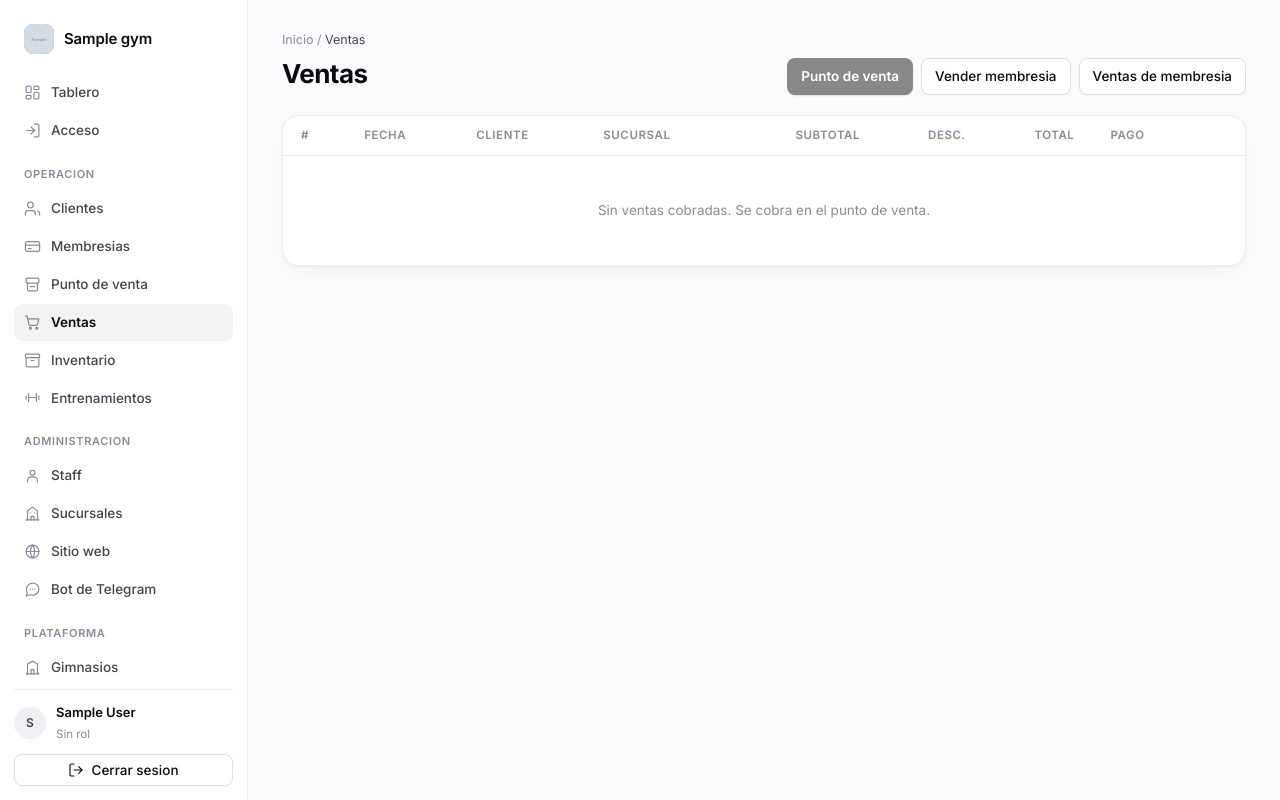
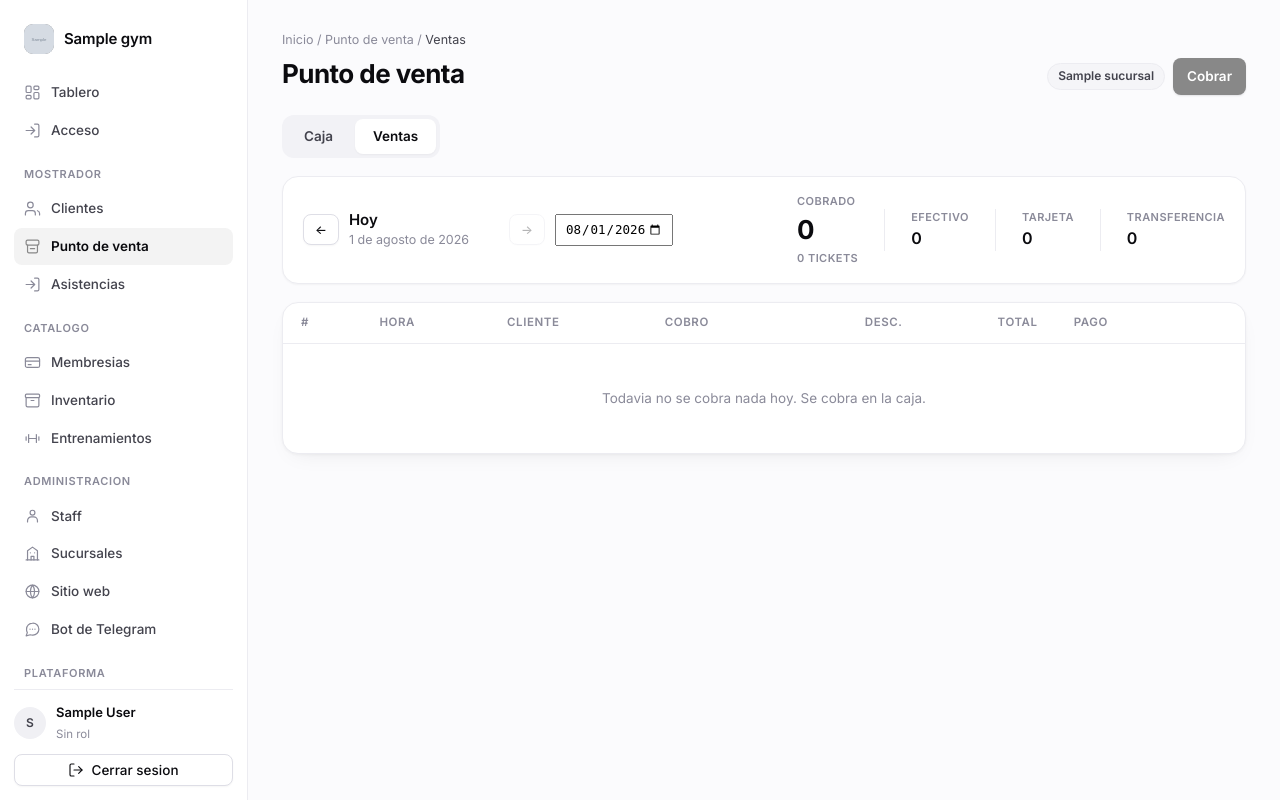
Before and after one commit to Sebas246-droid/django_gym, a Django app: page /ventas/ in a window 1280 px wide. Run offline with Django 5.2, Linux system fonts and the light colour scheme; a user stored in the database is signed in; tables that the repository leaves empty hold one stand-in row (values such as "Sample post"); grey boxes marked "Sample" are stand-in pictures.

Commit message:
Ventas se vuelve una pestana del punto de venta
Cobrar y revisar lo cobrado eran dos entradas del menu para el mismo modulo, y
la segunda solo servia para mirar una tabla. Ahora Punto de venta tiene dos
pestanas, Caja y Ventas, y el menu pierde un renglon.

La pestana de ventas abre en hoy con el corte arriba: cuanto se cobro, cuantos
tickets y el reparto por metodo de pago, que es contra lo que se cuenta el
efectivo del cajon al cerrar turno. Se puede retroceder de dia; adelantarse a
manana no, que ahi no hay nada cobrado. Y el historial deja de hablar de
membresias: esas se venden y se consultan en su propia pantalla.

Los grupos del menu ahora separan lo de todos los dias de lo que se toca de vez
en cuando. Mostrador lleva clientes, caja y asistencias, que estaban escondidas
sin entrada propia. Catalogo lleva membresias, inventario y entrenamientos, y
Membresias pasa a abrir en el catalogo, que es lo que se configura desde ahi.

Se agrega una prueba que abre las veintitantas pantallas del menu, con datos y
sin ellos. Un enlace a una url borrada no lo cachan ni las pruebas de cada
modulo ni manage.py check: revienta al renderizar, como ya paso con el tablero.

De paso, los importes llevan separador de miles. Cinco cifras seguidas en el
corte no se leen.

Co-Authored-By: Claude Opus 5 <noreply@anthropic.com>

```diff
--- a/config/settings.py
+++ b/config/settings.py
@@ -56,6 +56,8 @@ INSTALLED_APPS = [
     'django.contrib.sessions',
     'django.contrib.messages',
     'django.contrib.staticfiles',
+    # Solo por intcomma: un total de cinco cifras sin separador no se lee.
+    'django.contrib.humanize',
 
     'core',
     'accounts',
--- a/core/context_processors.py
+++ b/core/context_processors.py
@@ -13,13 +13,9 @@ MENU_POR_VISTA = {
     'core:gym_create': 'saas',
     'core:gym_update': 'saas',
     'clientes:checkin': 'checkin',
+    'clientes:asistencia_list': 'asistencias',
     'clientes:asistencia_registrar': 'checkin',
     'clientes:asistencia_entrenamiento': 'checkin',
-    'ventas:pos': 'pos',
-    'ventas:pos_agregar': 'pos',
-    'ventas:pos_linea': 'pos',
-    'ventas:pos_cobrar': 'pos',
-    'ventas:pos_cancelar': 'pos',
 }
 
 MENU_POR_APP = {
@@ -27,7 +23,8 @@ MENU_POR_APP = {
     'clientes': 'clientes',
     'entrenamiento': 'entrenamientos',
     'inventario': 'inventario',
-    'ventas': 'ventas',
+    # El historial vive dentro del punto de venta, en una pestana.
+    'ventas': 'pos',
     'accounts': 'staff',
     'core': 'sucursales',
 }
--- a/static/css/gympilot.css
+++ b/static/css/gympilot.css
@@ -1030,6 +1030,81 @@ table.o-lista .inactiva td { opacity: .5; }
 
 /* --- Punto de venta ------------------------------------------------------ */
 
+/* Cobrar y revisar lo cobrado: dos caras del mismo modulo */
+.pestanas {
+  display: flex;
+  gap: 4px;
+  margin-bottom: 18px;
+  padding: 4px;
+  background: #F2F2F6;
+  border-radius: var(--r);
+  width: fit-content;
+}
+.pestanas a {
+  padding: 7px 18px;
+  border-radius: var(--r-sm);
+  font-size: 13.5px;
+  font-weight: 550;
+  color: var(--tinta-2);
+  text-decoration: none;
+  transition: background .14s, color .14s;
+}
+.pestanas a:hover { color: var(--tinta); }
+.pestanas a.activa {
+  background: var(--panel);
+  color: var(--tinta);
+  box-shadow: var(--sombra-sm);
+}
+
+/* Corte del dia: lo primero que se mira al cerrar turno */
+.corte {
+  display: flex;
+  flex-wrap: wrap;
+  align-items: center;
+  justify-content: space-between;
+  gap: 18px;
+  background: var(--panel);
+  border: 1px solid var(--borde);
+  border-radius: var(--r-lg);
+  box-shadow: var(--sombra-sm);
+  padding: 16px 20px;
+  margin-bottom: 18px;
+}
+.corte-dia { display: flex; align-items: center; gap: 10px; }
+.corte-fecha { display: flex; flex-direction: column; min-width: 150px; }
+.corte-fecha strong { font-size: 15px; font-weight: 600; line-height: 1.3; }
+.corte-fecha span { font-size: 12.5px; color: var(--tinta-3); }
+.corte-salto input[type=date] {
+  margin: 0;
+  height: 32px;
+  padding: 0 8px;
+  font-size: 12.5px;
+  max-width: 150px;
+}
+.btn.inerte { opacity: .3; pointer-events: none; }
+
+.corte-cifras { display: flex; align-items: center; gap: 26px; flex-wrap: wrap; }
+.corte-cifras .etiqueta {
+  font-size: 11px;
+  font-weight: 600;
+  letter-spacing: .04em;
+  text-transform: uppercase;
+  color: var(--tinta-3);
+}
+.corte-total { display: flex; flex-direction: column; }
+.corte-total strong { font-size: 26px; font-weight: 640; letter-spacing: -.02em; }
+.corte-metodo {
+  display: flex;
+  flex-direction: column;
+  padding-left: 26px;
+  border-left: 1px solid var(--borde);
+}
+.corte-metodo strong { font-size: 16px; font-weight: 560; }
+@media (max-width: 720px) {
+  .corte-metodo { padding-left: 0; border-left: 0; }
+  .corte-cifras { gap: 18px; }
+}
+
 .pos {
   display: grid;
   grid-template-columns: 1fr 372px;
--- a/templates/base.html
+++ b/templates/base.html
@@ -46,23 +46,29 @@
           {% include 'core/_icono.html' with nombre='acceso' %} Acceso
         </a>
 
-        <div class="nav-grupo">Operacion</div>
+        {% comment %}
+        Los grupos separan lo de todos los dias de lo que se toca de vez en
+        cuando. Recepcion vive en Mostrador y casi nunca baja de ahi.
+        {% endcomment %}
+        <div class="nav-grupo">Mostrador</div>
         <a href="{% url 'clientes:cliente_list' %}" class="{% if menu == 'clientes' %}activo{% endif %}">
           {% include 'core/_icono.html' with nombre='clientes' %} Clientes
         </a>
         {% comment %}
-        Lleva a las ventas, no al catalogo: vender es lo de todos los dias y el
-        catalogo se configura una vez. Se llega a el desde ahi.
+        El historial de ventas no es un modulo aparte: es la otra pestana de la
+        caja. Quien lo busca viene de cobrar.
         {% endcomment %}
-        <a href="{% url 'clientes:clientemembresia_list' %}"
-           class="{% if menu == 'membresias' %}activo{% endif %}">
-          {% include 'core/_icono.html' with nombre='membresias' %} Membresias
-        </a>
         <a href="{% url 'ventas:pos' %}" class="{% if menu == 'pos' %}activo{% endif %}">
           {% include 'core/_icono.html' with nombre='pos' %} Punto de venta
         </a>
-        <a href="{% url 'ventas:venta_list' %}" class="{% if menu == 'ventas' %}activo{% endif %}">
-          {% include 'core/_icono.html' with nombre='ventas' %} Ventas
+        <a href="{% url 'clientes:asistencia_list' %}" class="{% if menu == 'asistencias' %}activo{% endif %}">
+          {% include 'core/_icono.html' with nombre='acceso' %} Asistencias
+        </a>
+
+        <div class="nav-grupo">Catalogo</div>
+        <a href="{% url 'clientes:membresia_list' %}"
+           class="{% if menu == 'membresias' %}activo{% endif %}">
+          {% include 'core/_icono.html' with nombre='membresias' %} Membresias
         </a>
         <a href="{% url 'inventario:producto_list' %}" class="{% if menu == 'inventario' %}activo{% endif %}">
           {% include 'core/_icono.html' with nombre='inventario' %} Inventario
--- /dev/null
+++ b/templates/ventas/_pestanas.html
@@ -0,0 +1,12 @@
+{% comment %}
+Cobrar y revisar lo cobrado son el mismo modulo visto de dos maneras, no dos
+entradas del menu.
+{% endcomment %}
+<nav class="pestanas">
+  <a href="{% url 'ventas:pos' %}" class="{% if pestana == 'caja' %}activa{% endif %}">
+    Caja
+  </a>
+  <a href="{% url 'ventas:venta_list' %}" class="{% if pestana == 'ventas' %}activa{% endif %}">
+    Ventas
+  </a>
+</nav>
--- a/templates/ventas/pos.html
+++ b/templates/ventas/pos.html
@@ -9,11 +9,9 @@
   <span class="pill pill-gris">{{ sucursal }}</span>
 {% endblock %}
 
-{% block acciones %}
-  <a href="{% url 'ventas:venta_list' %}" class="btn">Historial</a>
-{% endblock %}
+{% block content %}
+{% include 'ventas/_pestanas.html' with pestana='caja' %}
 
-{% block content %}
 <div class="pos">
 
   <section class="pos-catalogo">
--- a/templates/ventas/venta_list.html
+++ b/templates/ventas/venta_list.html
@@ -1,26 +1,68 @@
 {% extends 'base.html' %}
+{% load humanize %}
 
 {% block title %}Ventas - GymPilot{% endblock %}
-{% block migas %}/ <span>Ventas</span>{% endblock %}
-{% block encabezado %}Ventas{% endblock %}
+{% block migas %}
+  / <a href="{% url 'ventas:pos' %}">Punto de venta</a> / <span>Ventas</span>
+{% endblock %}
+{% block encabezado %}Punto de venta{% endblock %}
 
-{% comment %}
-Aqui no se cobra: esto es el historial de lo ya cobrado. Quien viene a vender
-va al punto de venta, y quien viene a vender una membresia a su pantalla.
-{% endcomment %}
+{% block acciones_derecha %}
+  <span class="pill pill-gris">{{ sucursal_actual }}</span>
+{% endblock %}
+
 {% block acciones %}
-  <a href="{% url 'ventas:pos' %}" class="btn btn-primario">Punto de venta</a>
-  <a href="{% url 'clientes:clientemembresia_create' %}" class="btn">Vender membresia</a>
-  <a href="{% url 'clientes:clientemembresia_list' %}" class="btn">Ventas de membresia</a>
+  <a href="{% url 'ventas:pos' %}" class="btn btn-primario">Cobrar</a>
 {% endblock %}
 
 {% block content %}
+{% include 'ventas/_pestanas.html' with pestana='ventas' %}
+
+{% comment %}
+Quien abre esto casi siempre cierra turno: primero el corte, luego los tickets.
+{% endcomment %}
+<section class="corte">
+  <div class="corte-dia">
+    <a href="?dia={{ dia_anterior|date:'Y-m-d' }}" class="btn btn-mini"
+       title="Dia anterior">&larr;</a>
+    <div class="corte-fecha">
+      <strong>{% if es_hoy %}Hoy{% else %}{{ dia|date:'l'|capfirst }}{% endif %}</strong>
+      <span>{{ dia|date:'j \d\e F \d\e Y' }}</span>
+    </div>
+    {% if dia_siguiente %}
+      <a href="?dia={{ dia_siguiente|date:'Y-m-d' }}" class="btn btn-mini"
+         title="Dia siguiente">&rarr;</a>
+    {% else %}
+      {% comment %}Manana no hay nada cobrado, pero el hueco mantiene la fila derecha.{% endcomment %}
+      <span class="btn btn-mini inerte" aria-hidden="true">&rarr;</span>
+    {% endif %}
+    <form method="get" class="corte-salto">
+      <input type="date" name="dia" value="{{ dia|date:'Y-m-d' }}"
+             max="{{ hoy|date:'Y-m-d' }}" onchange="this.form.submit()">
+    </form>
+  </div>
+
+  <div class="corte-cifras">
+    <div class="corte-total">
+      <span class="etiqueta">Cobrado</span>
+      <strong>{{ total_dia|floatformat:0|intcomma }}</strong>
+      <span class="etiqueta">{{ tickets }} ticket{{ tickets|pluralize }}</span>
+    </div>
+    {% for etiqueta, importe in metodos %}
+      <div class="corte-metodo">
+        <span class="etiqueta">{{ etiqueta }}</span>
+        <strong>{{ importe|floatformat:0|intcomma }}</strong>
+      </div>
+    {% endfor %}
+  </div>
+</section>
+
 <div class="o-tabla-caja">
   <table class="o-lista">
     <thead>
       <tr>
-        <th>#</th><th>Fecha</th><th>Cliente</th><th>Sucursal</th>
-        <th class="num">Subtotal</th><th class="num">Desc.</th><th class="num">Total</th>
+        <th>#</th><th>Hora</th><th>Cliente</th><th>Cobro</th>
+        <th class="num">Desc.</th><th class="num">Total</th>
         <th>Pago</th><th class="acciones"></th>
       </tr>
     </thead>
@@ -28,10 +70,9 @@ va al punto de venta, y quien viene a vender una membresia a su pantalla.
       {% for v in ventas %}
         <tr>
           <td><a href="{% url 'ventas:venta_detail' v.pk %}" class="enlace-detalle">{{ v.pk }}</a></td>
-          <td class="texto-tenue">{{ v.fecha|date:'d/m/Y H:i' }}</td>
+          <td class="texto-tenue hora">{{ v.fecha|date:'H:i' }}</td>
           <td>{{ v.cliente|default:'Mostrador' }}</td>
-          <td class="texto-tenue">{{ v.sucursal }}</td>
-          <td class="num">{{ v.subtotal }}</td>
+          <td class="texto-tenue">{{ v.usuario|default:'-' }}</td>
           <td class="num">{{ v.descuento }}</td>
           <td class="num"><strong>{{ v.total }}</strong></td>
           <td class="texto-tenue">{{ v.get_metodo_pago_display }}</td>
@@ -40,24 +81,16 @@ va al punto de venta, y quien viene a vender una membresia a su pantalla.
           </td>
         </tr>
       {% empty %}
-        <tr><td colspan="9" class="vacio">
-          Sin ventas cobradas. Se cobra en el
-          <a href="{% url 'ventas:pos' %}">punto de venta</a>.
+        <tr><td colspan="8" class="vacio">
+          {% if es_hoy %}
+            Todavia no se cobra nada hoy. Se cobra en la
+            <a href="{% url 'ventas:pos' %}">caja</a>.
+          {% else %}
+            Ese dia no se cobro nada.
+          {% endif %}
         </td></tr>
       {% endfor %}
     </tbody>
   </table>
 </div>
-
-{% if is_paginated %}
-  <div class="o-paginacion">
-    {% if page_obj.has_previous %}
-      <a href="?page={{ page_obj.previous_page_number }}" class="btn">Anterior</a>
-    {% endif %}
-    <span>Pagina {{ page_obj.number }} de {{ paginator.num_pages }}</span>
-    {% if page_obj.has_next %}
-      <a href="?page={{ page_obj.next_page_number }}" class="btn">Siguiente</a>
-    {% endif %}
-  </div>
-{% endif %}
 {% endblock %}
--- a/ventas/views.py
+++ b/ventas/views.py
@@ -1,11 +1,20 @@
 """
-Historial de ventas. Cobrar se hace en el punto de venta, no aqui.
+Historial de ventas: la otra pestana del punto de venta.
+
+Se cobra en la caja, no aqui. Y se mira por dia, porque la pregunta de quien
+abre esta pantalla casi siempre es "cuanto llevo hoy" al cerrar el turno, no
+"que vendi en marzo".
 
 Antes existia tambien un alta de venta a mano: creaba una venta vacia y se le
 iban pegando lineas. Sobraba, porque el punto de venta hace lo mismo mejor, y
 dejaba borradores en cero que se veian en el historial como si fueran ventas.
 """
 
+from datetime import datetime, timedelta
+
+from django.db.models import Count, Sum
+from django.utils import timezone
+from django.utils.functional import cached_property
 from django.views.generic import DetailView, ListView
 
 from core.mixins import GymQuerysetMixin
@@ -16,7 +25,6 @@ class VentaListView(GymQuerysetMixin, ListView):
     model = Venta
     template_name = 'ventas/venta_list.html'
     context_object_name = 'ventas'
-    paginate_by = 30
 
     def get_queryset(self):
         # Un borrador es el carrito de alguien en la caja: ni se cobro ni toco
@@ -24,9 +32,46 @@ class VentaListView(GymQuerysetMixin, ListView):
         return (
             super()
             .get_queryset()
-            .filter(estado=Venta.CONFIRMADA)
+            .filter(estado=Venta.CONFIRMADA, fecha__date=self.dia)
             .select_related('cliente', 'sucursal', 'usuario')
+            .order_by('-fecha')
         )
+
+    @cached_property
+    def dia(self):
+        """El dia que se mira. Una fecha ilegible en la url no rompe: es hoy."""
+        try:
+            return datetime.strptime(self.request.GET['dia'], '%Y-%m-%d').date()
+        except (KeyError, ValueError):
+            return timezone.localdate()
+
+    def get_context_data(self, **kwargs):
+        ctx = super().get_context_data(**kwargs)
+        hoy = timezone.localdate()
+        cobradas = self.get_queryset()
+
+        resumen = cobradas.aggregate(total=Sum('total'), tickets=Count('pk'))
+        # El corte por metodo es lo que se compara contra el efectivo en el cajon.
+        por_metodo = {
+            fila['metodo_pago']: fila['suma']
+            for fila in cobradas.values('metodo_pago').annotate(suma=Sum('total'))
+        }
+
+        ctx.update({
+            'dia': self.dia,
+            'es_hoy': self.dia == hoy,
+            'dia_anterior': self.dia - timedelta(days=1),
+            # Adelantarse a manana no tiene sentido: no hay nada cobrado ahi.
+            'dia_siguiente': self.dia + timedelta(days=1) if self.dia < hoy else None,
+            'hoy': hoy,
+            'total_dia': resumen['total'] or 0,
+            'tickets': resumen['tickets'],
+            'metodos': [
+                (etiqueta, por_metodo.get(clave, 0))
+                for clave, etiqueta in Venta.METODOS_PAGO
+            ],
+        })
+        return ctx
 
 
 class VentaDetailView(GymQuerysetMixin, DetailView):
```
Also changed, not shown: core/tests.py (+102 -0 lines), templates/core/dashboard.html (+6 -5 lines), ventas/tests.py (+90 -0 lines).
